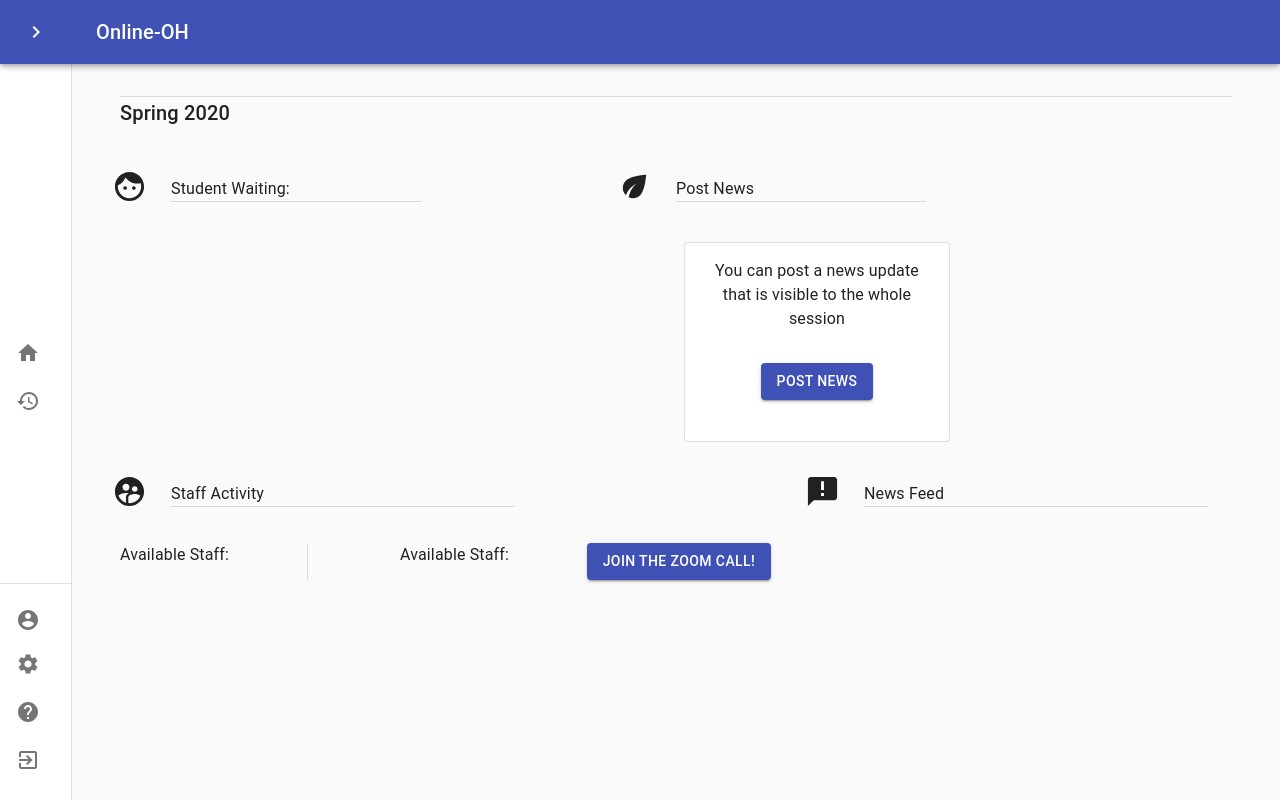
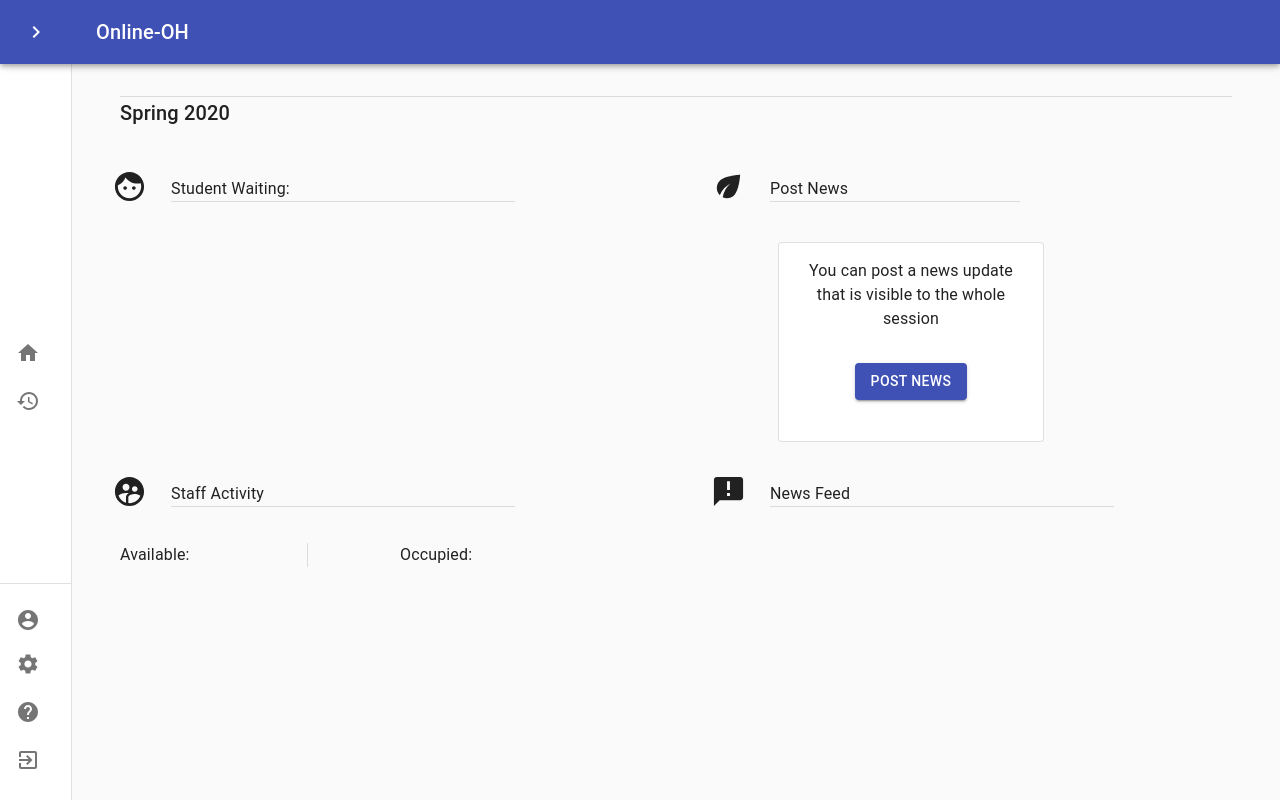
Before and after one commit to Raye2333/CDS-online-oh, a React (Create React App) app in the folder client/: page /1 in a window 1280 px wide. Built offline with nearby package versions, Linux system fonts and the light colour scheme.

Commit message:
Modified

```diff
--- a/client/src/staff.js
+++ b/client/src/staff.js
@@ -46,7 +46,7 @@ export default function Course(props) {
   const StaffActive = classList.map(course => {
     if (course.name.split(' ').join('') == props.id) return (
       course.Staff.map(staffer => {
-        if (staffer.status == "active") {
+        if (staffer.status == "available") {
           return (
             <Typography>{staffer.name}</Typography>
           );
@@ -58,7 +58,7 @@ export default function Course(props) {
   const StaffOccupied = classList.map(course => {
     if (course.name.split(' ').join('') == props.id) return (
       course.Staff.map(staffer => {
-        if (staffer.status == "active") {
+        if (staffer.status == "occupied") {
           return (
             <Typography>{staffer.name}</Typography>
           );
@@ -117,7 +117,7 @@ export default function Course(props) {
         <Container maxWidth="lg" className={styles.container}>
           <Grid container spacing={2} justify="left" className={styles.container}>
             <FaceIcon fontSize="large" />
-            <Grid item spacing={3} xs={3}>
+            <Grid item spacing={3} xs={4}>
               <div className={styles.header}>
                 <Typography >Student Waiting: {QueueNum}</Typography>
                 <Divider orientation="horizontal" variant="fullWidth" />
@@ -134,7 +134,7 @@ export default function Course(props) {
           </Grid>
           <Grid container spacing={2} justify="left" className={styles.container}>
             <Grid item xs={1}></Grid>
-            <Grid item xs={3}>
+            <Grid item xs={4}>
               <div>{students}</div>
             </Grid>
             <Grid item spacing={5} xs={2}>
@@ -153,7 +153,7 @@ export default function Course(props) {
                 <Divider orientation="horizontal" variant="fullWidth" />
               </div>
             </Grid>
-            <Grid item spacing={3} xs={3}>
+            <Grid item spacing={3} xs={2}>
             </Grid>
             <AnnouncementIcon fontSize="large" />
             <Grid item spacing={3} xs={4}>
@@ -167,8 +167,8 @@ export default function Course(props) {
           <Grid container spacing={1} alignItems="stretch" justify="left" className={styles.container}>
             <Grid item spacing={1} xs={2}>
               <div>
-                <Typography>Available Staff: </Typography>
-                {getActive}
+                <Typography>Available: </Typography>
+                {StaffActive}
               </div>
             </Grid>
             <Grid item xs={1} alignItems="stretch">
@@ -176,14 +176,11 @@ export default function Course(props) {
             </Grid>
             <Grid item xs={2}>
               <div>
-                <Typography>Available Staff: </Typography>
-                {getActive}
+                <Typography>Occupied: </Typography>
+                {StaffOccupied}
               </div>
             </Grid>
-            <Grid item xs={3}>
-              {/* Arbitrary Button with Zoom Link Popup Dialog */}
-              <LaunchZoom />
-            </Grid>
+            <Grid item xs={2}></Grid>
             <Grid item xs={3}>
               {news}
             </Grid>
```
